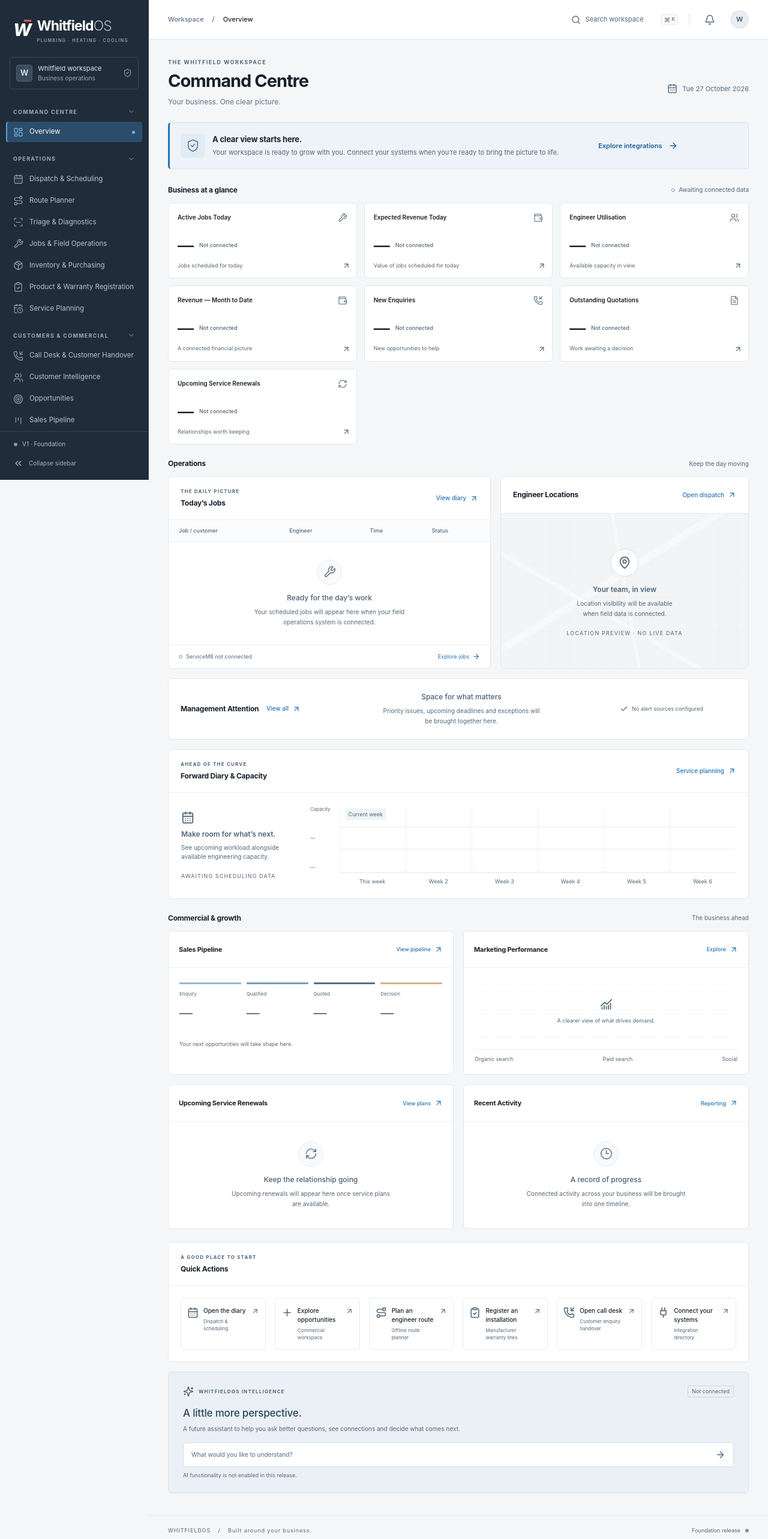
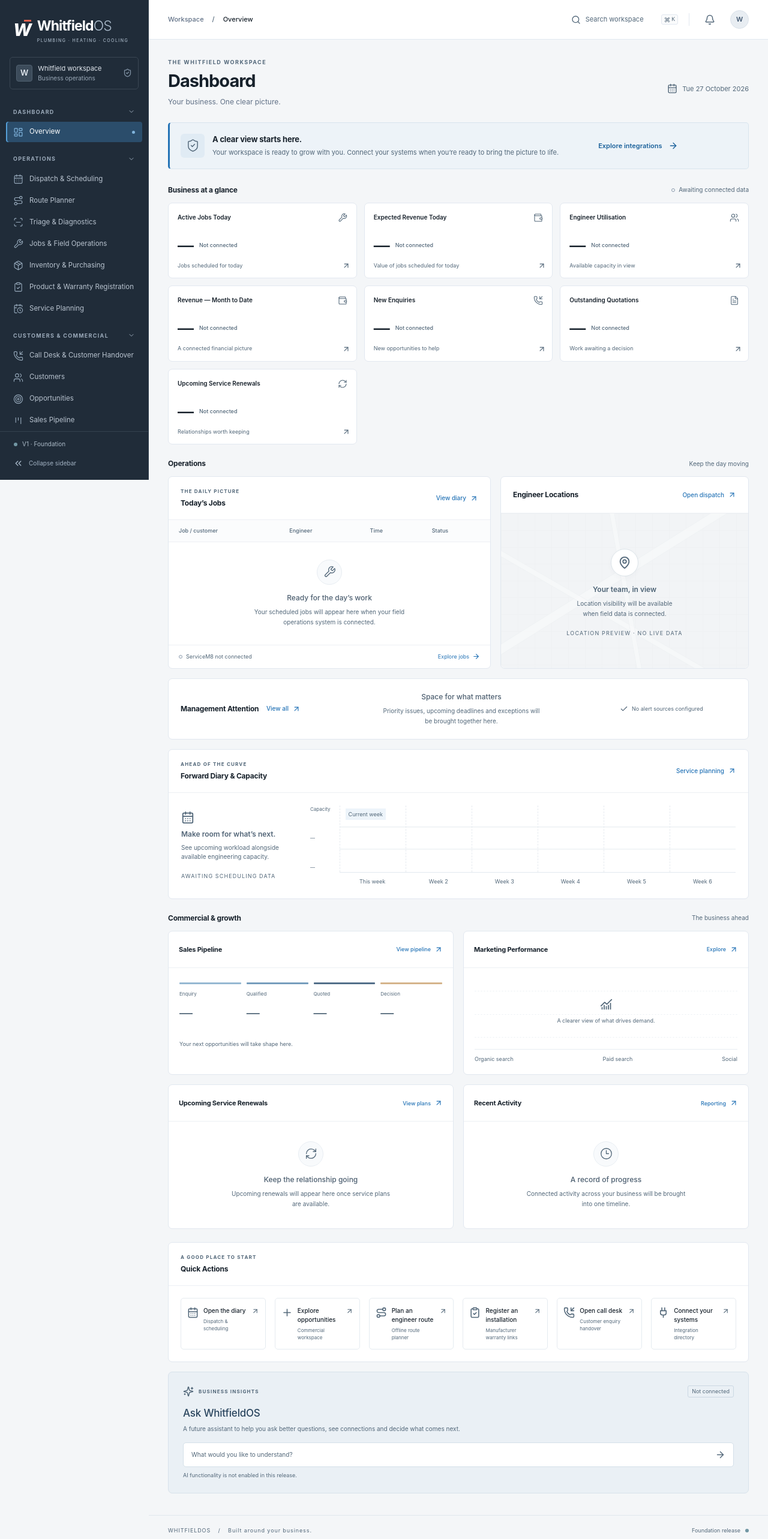
Before and after one commit to joshfrasershaw/WhitfieldOS, a React (Vite) app: page / in a window 1280 px wide. Shown: the top 2566 px of the page at 60% size. Built offline with nearby package versions, Linux system fonts and the light colour scheme.

Commit message:
refactor: replace vague intelligence and command centre labels with clear navigation

```diff
--- a/index.html
+++ b/index.html
@@ -9,7 +9,7 @@
       content="WhitfieldOS — the business control tower for Whitfield Plumbing, Heating & Cooling."
     />
     <link rel="icon" type="image/svg+xml" href="/favicon.svg" />
-    <title>WhitfieldOS · Command Centre</title>
+    <title>WhitfieldOS · Dashboard</title>
   </head>
   <body>
     <div id="root"></div>
--- a/src/components/Layout.tsx
+++ b/src/components/Layout.tsx
@@ -70,7 +70,7 @@
     const title = modules.find(
       (m) => location.pathname === (m.id ? `/${m.id}` : '/'),
     )?.title
-    document.title = `WhitfieldOS · ${title === 'Overview' ? 'Command Centre' : title || 'Page not found'}`
+    document.title = `WhitfieldOS · ${title === 'Overview' ? 'Dashboard' : title || 'Page not found'}`
   }, [location.pathname])
   useEffect(() => {
     if (dialog) {
@@ -340,7 +340,7 @@
               connected. There are no live alerts in this foundation release.
             </p>
             <Link to="/alerts" className="button secondary" onClick={closeNav}>
-              Explore Management Alerts <ArrowRight size={15} />
+              View Alerts <ArrowRight size={15} />
             </Link>
           </div>
         ) : (
--- a/src/config/navigation.ts
+++ b/src/config/navigation.ts
@@ -78,7 +78,7 @@
 }
 export const groups = [
   {
-    title: 'COMMAND CENTRE',
+    title: 'DASHBOARD',
     items: [
       m(
         '',
@@ -169,8 +169,8 @@
       ),
       m(
         'customers',
-        'Customer Intelligence',
-        'A joined-up view of relationships, properties and service history.',
+        'Customers',
+        'Customer contact details, properties and job history from ServiceM8, when connected.',
         Users,
         'directory',
         ['Customers', 'Properties', 'Service history'],
@@ -334,11 +334,11 @@
     ],
   },
   {
-    title: 'INTELLIGENCE',
+    title: 'INSIGHTS & REPORTING',
     items: [
       m(
         'alerts',
-        'Management Alerts',
+        'Alerts',
         'The matters that need your attention, in one considered view.',
         Bell,
         'table',
@@ -346,15 +346,15 @@
       ),
       m(
         'reporting',
-        'Reporting & Analytics',
-        'Turn connected information into useful management insight.',
+        'Reports',
+        'See key figures and performance reports across the business.',
         ChartColumn,
         'analytics',
         ['Business performance', 'Operational reporting', 'Custom reports'],
       ),
       m(
         'forecasting',
-        'Forecasting',
+        'Forecasts',
         'Look ahead at workload, capacity and commercial opportunity.',
         TrendingUp,
         'analytics',
--- a/src/features/Dashboard.tsx
+++ b/src/features/Dashboard.tsx
@@ -70,7 +70,7 @@
   return (
     <>
       <PageHeader
-        title="Command Centre"
+        title="Dashboard"
         description="Your business. One clear picture."
         kicker="THE WHITFIELD WORKSPACE"
       >
@@ -373,11 +373,11 @@
         <section className="intelligence-panel">
           <div className="intelligence-heading">
             <span>
-              <Sparkles size={18} /> WHITFIELDOS INTELLIGENCE
+              <Sparkles size={18} /> BUSINESS INSIGHTS
             </span>
             <span className="not-connected">Not connected</span>
           </div>
-          <h2>A little more perspective.</h2>
+          <h2>Ask WhitfieldOS</h2>
           <p>
             A future assistant to help you ask better questions, see connections
             and decide what comes next.
--- a/src/main.tsx
+++ b/src/main.tsx
@@ -56,11 +56,11 @@
                   <p className="eyebrow">404 · PAGE NOT FOUND</p>
                   <h1>This page is off the map.</h1>
                   <p>
-                    Return to your Command Centre or use workspace search to
+                    Return to your Dashboard or use workspace search to
                     find your way.
                   </p>
                   <Link className="button" to="/">
-                    Return to Command Centre
+                    Return to Dashboard
                   </Link>
                 </section>
               }
```
Also changed, not shown: 4 other files (tests, documents, lock files or other folders).
